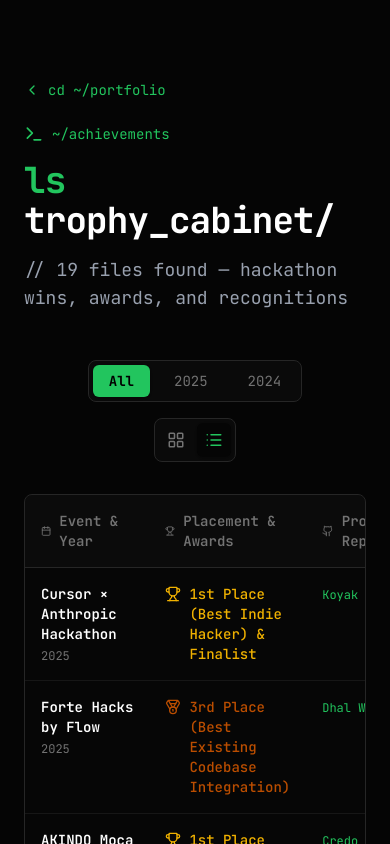
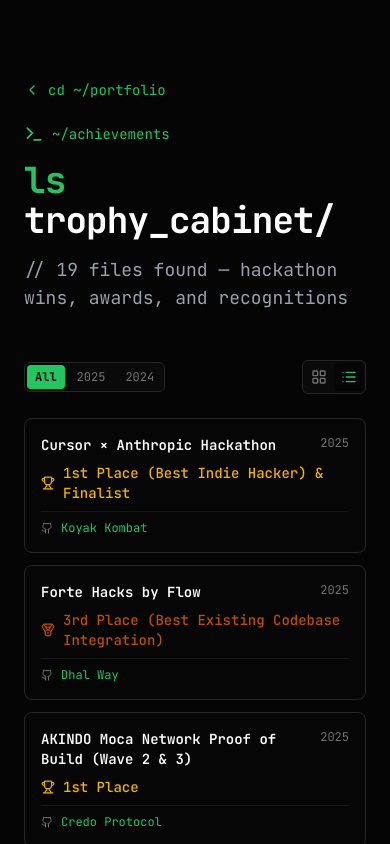
Before and after one commit to Marcussy34/marcustcy, a Next.js app: page /achievements in a window 390 px wide. Shown: the top 844 px of the page. Built offline with nearby package versions, Linux system fonts and the light colour scheme.

Commit message:
updated mobile responsive view for portfolio

```diff
--- a/src/app/achievements/page.tsx
+++ b/src/app/achievements/page.tsx
@@ -56,17 +56,17 @@
           </motion.div>
         </div>
 
-        {/* Filters & View Toggle Bar */}
-        <div className="flex flex-col sm:flex-row items-center justify-between gap-4 mb-8">
-            {/* Filter Tabs */}
-            <div className="flex gap-2 p-1 bg-muted/30 rounded-lg border border-border">
+        {/* Filters & View Toggle Bar - Always in one line */}
+        <div className="flex items-center justify-between gap-2 mb-6">
+            {/* Filter Tabs - Left */}
+            <div className="flex gap-1 p-0.5 bg-muted/30 rounded-md border border-border">
               {["All", "2025", "2024"].map((year) => (
                 <button
                   key={year}
                   onClick={() => setFilter(year as any)}
-                  className={`px-4 py-1.5 rounded-md text-sm font-mono transition-all ${
+                  className={`px-2 sm:px-3 py-1 rounded text-xs sm:text-sm font-mono transition-all ${
                     filter === year
-                      ? "bg-primary text-black font-bold shadow-sm"
+                      ? "bg-primary text-black font-bold"
                       : "text-muted-foreground hover:text-foreground hover:bg-white/5"
                   }`}
                 >
@@ -75,29 +75,29 @@
               ))}
             </div>
 
-            {/* View Toggle */}
-            <div className="flex gap-1 p-1 bg-muted/30 rounded-lg border border-border">
+            {/* View Toggle - Right */}
+            <div className="flex gap-0.5 p-0.5 bg-muted/30 rounded-md border border-border">
                 <button
                     onClick={() => setViewMode("grid")}
-                    className={`p-2 rounded-md transition-all ${
+                    className={`p-1.5 rounded transition-all ${
                         viewMode === "grid"
                         ? "bg-background shadow-sm text-primary"
                         : "text-muted-foreground hover:text-foreground hover:bg-white/5"
                     }`}
-                    title="Grid View (With Pictures)"
+                    title="Grid View"
                 >
-                    <LayoutGrid size={18} />
+                    <LayoutGrid size={16} />
                 </button>
                 <button
                     onClick={() => setViewMode("list")}
-                    className={`p-2 rounded-md transition-all ${
+                    className={`p-1.5 rounded transition-all ${
                         viewMode === "list"
                         ? "bg-background shadow-sm text-primary"
                         : "text-muted-foreground hover:text-foreground hover:bg-white/5"
                     }`}
-                    title="List View (Compact)"
+                    title="List View"
                 >
-                    <ListIcon size={18} />
+                    <ListIcon size={16} />
                 </button>
             </div>
         </div>
@@ -178,8 +178,10 @@
             ))}
           </div>
         ) : (
-          /* === LIST VIEW (Table Layout) === */
-          <div className="border border-border rounded-lg overflow-hidden bg-card/30">
+          /* === LIST VIEW === */
+          <>
+            {/* Desktop Table View - Hidden on mobile */}
+            <div className="hidden md:block border border-border rounded-lg overflow-hidden bg-card/30">
               <div className="overflow-x-auto">
                 <table className="w-full text-left text-sm border-collapse">
                   <thead>
@@ -249,6 +251,54 @@
                 </table>
               </div>
             </div>
+
+            {/* Mobile Card View - Hidden on desktop */}
+            <div className="md:hidden space-y-3">
+              {filteredAchievements.map((item) => (
+                <div
+                  key={item.id}
+                  className="border border-border rounded-lg bg-card/30 p-4 hover:bg-white/5 transition-colors"
+                >
+                  {/* Event Name & Year */}
+                  <div className="flex items-start justify-between gap-2 mb-2">
+                    <div className="font-semibold text-white text-sm">{item.event}</div>
+                    <span className="text-xs text-muted-foreground shrink-0">{item.year}</span>
+                  </div>
+
+                  {/* Prize/Award */}
+                  <div className="flex items-center gap-2 mb-2">
+                    <item.icon size={14} className={`shrink-0 ${item.color}`} />
+                    <span className={`font-medium text-sm ${item.color}`}>{item.prize}</span>
+                  </div>
+
+                  {/* Location */}
+                  {item.location && (
+                    <div className="flex items-center gap-1 text-xs text-muted-foreground mb-2">
+                      <MapPin size={10} />
+                      {item.location}
+                    </div>
+                  )}
+
+                  {/* Project Link */}
+                  <div className="flex items-center gap-2 pt-2 border-t border-border/50">
+                    <Github size={12} className="text-muted-foreground" />
+                    {item.repoUrl ? (
+                      <a
+                        href={item.repoUrl}
+                        target="_blank"
+                        rel="noopener noreferrer"
+                        className="text-primary hover:underline underline-offset-4 font-mono text-xs"
+                      >
+                        {item.project}
+                      </a>
+                    ) : (
+                      <span className="font-mono text-xs text-muted-foreground">{item.project || "No Project"}</span>
+                    )}
+                  </div>
+                </div>
+              ))}
+            </div>
+          </>
         )}
 
         {/* Footer Note */}
```
Lines whose indentation alone changed are shown as unchanged.
